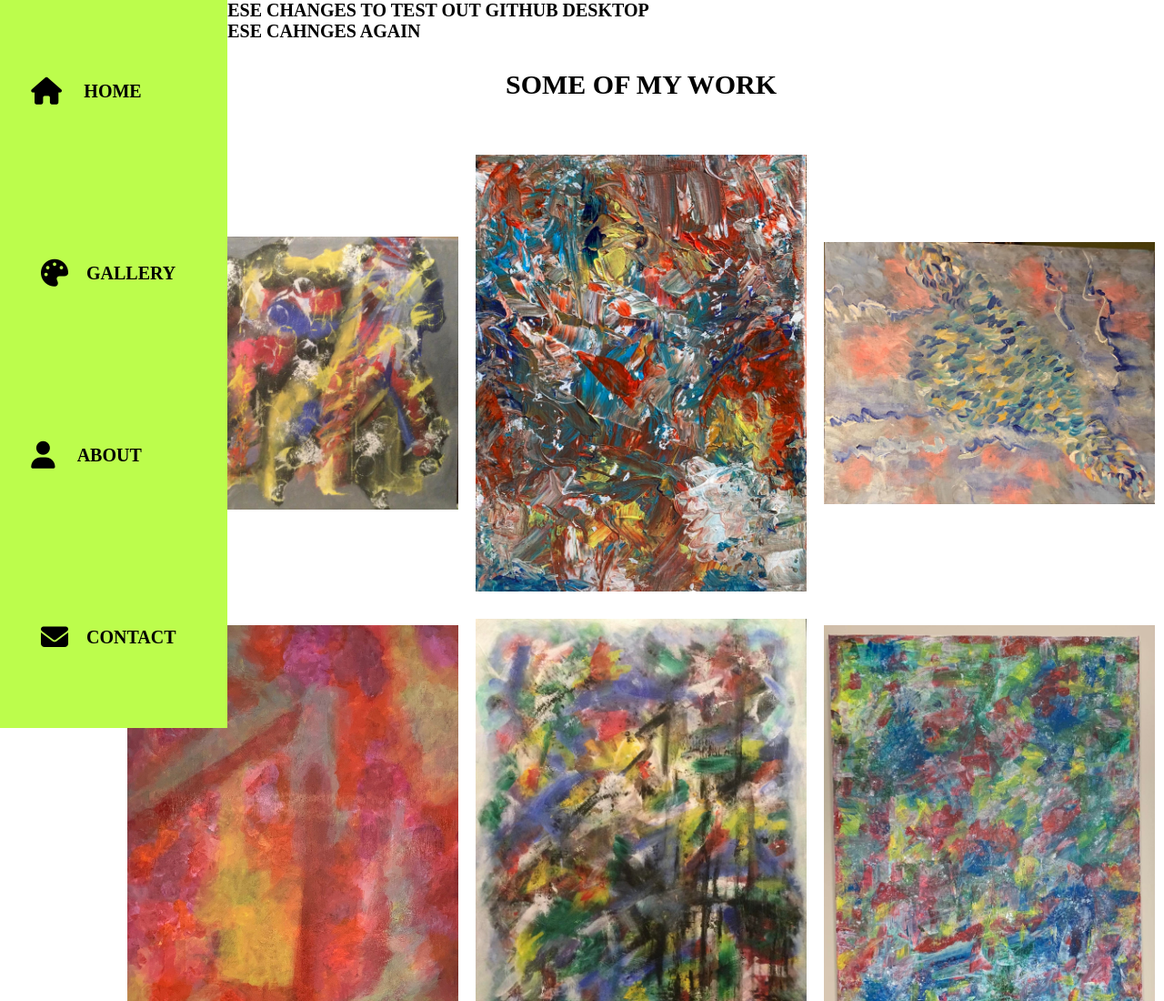
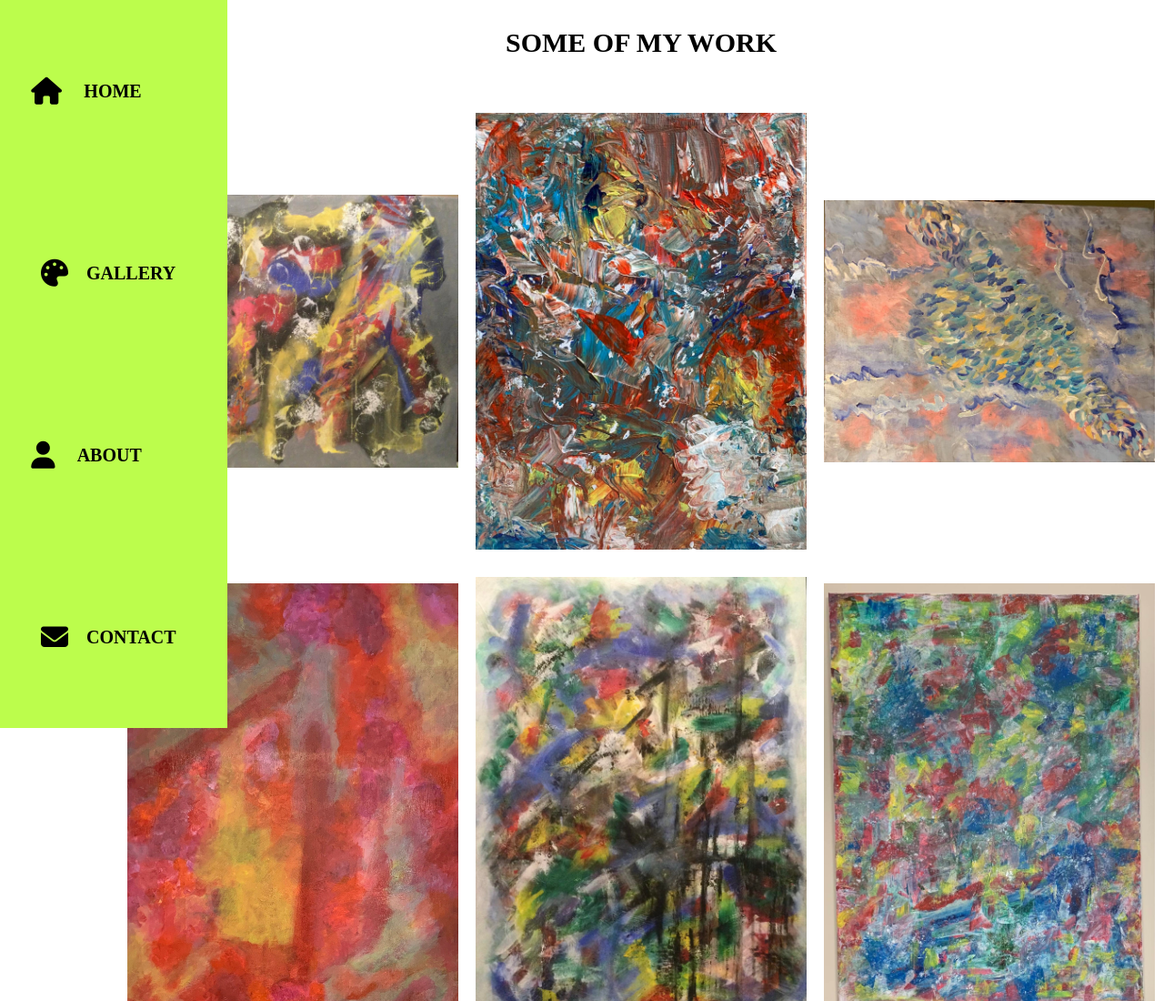
Before and after one commit to PiperRc/ArtistPortfolio, a website: page index.html in a window 1280 px wide. Shown: the top 1100 px of the page at 91% size. Drawn offline with Linux system fonts and the light colour scheme.

Commit message:
Update index.html

```diff
--- a/index.html
+++ b/index.html
@@ -73,8 +73,6 @@
     </nav>
 
     <main>
-<h1>MAKING THESE CHANGES TO TEST OUT GITHUB DESKTOP</h1>
-<h1>MAKING THESE CAHNGES AGAIN </h1>
 
         <h1 class="heading">SOME OF MY WORK</h1>
 
```
